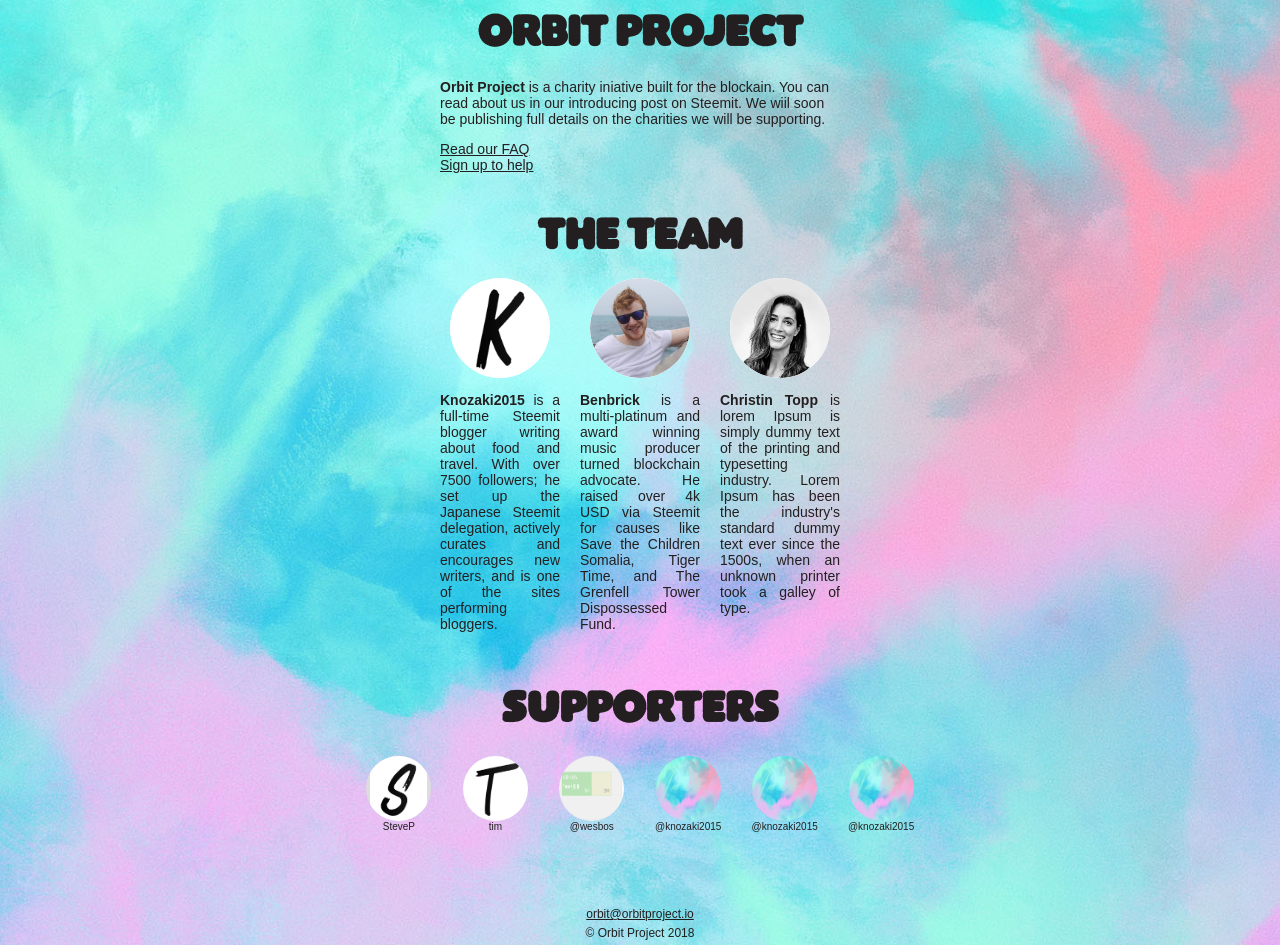
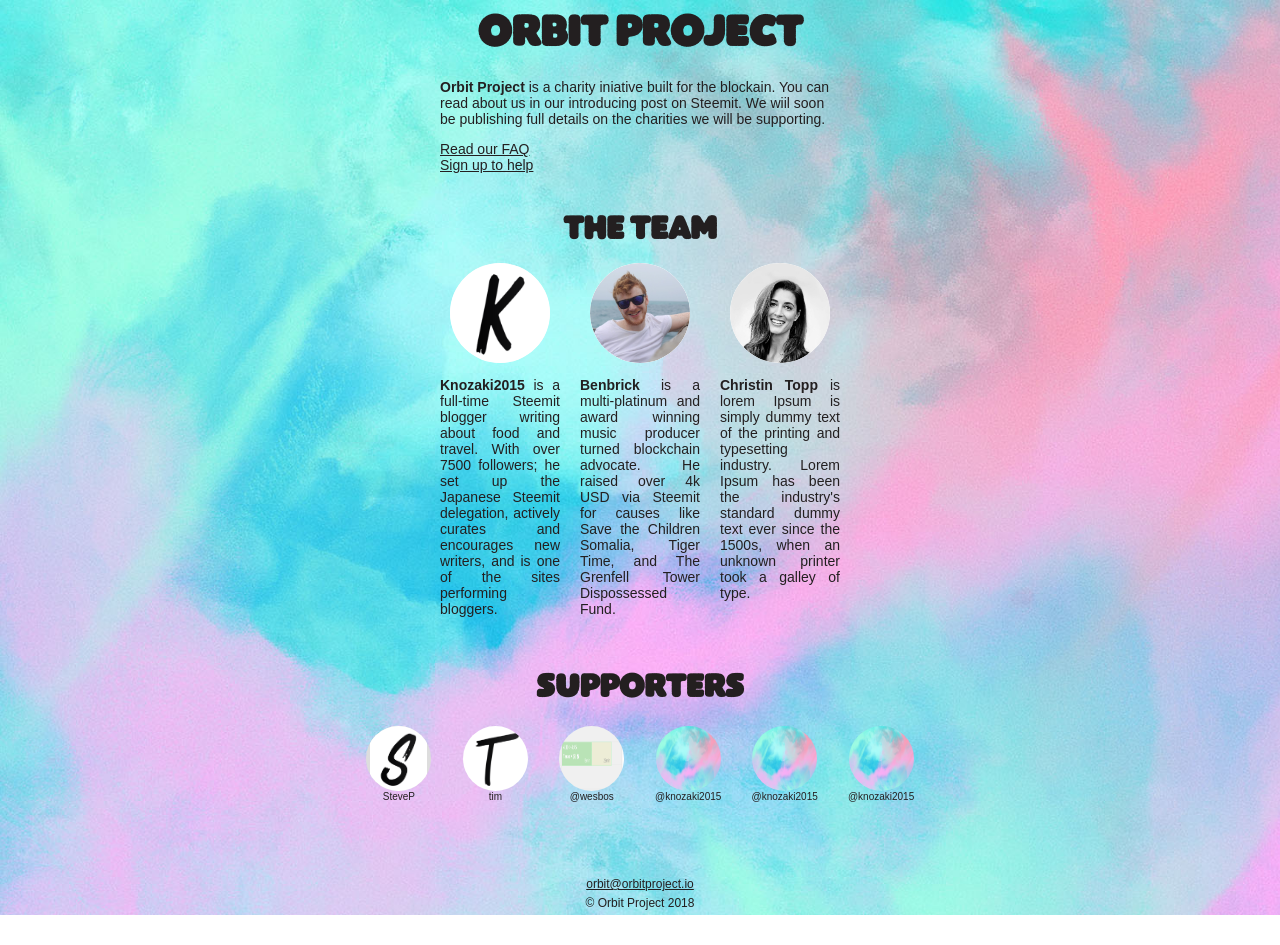
Before and after one commit to orbitprojectcharity/orbitproject, a Jekyll site: the page built from index.html, in a window 1280 px wide. Built offline with Jekyll 4.4.1, drawn with Linux system fonts in a browser that asks for light colours; after the commit the page ends 915 px from its top, so only the background shows below that.

Commit message:
Update _main-style.scss

```diff
--- a/_sass/_main-style.scss
+++ b/_sass/_main-style.scss
@@ -27,13 +27,7 @@
 	padding-bottom: 20px;
 }
 .block-title{
-	font-size: 48px;
-	text-transform: uppercase;
-	font-family: $vodka-rough;
 	text-align: center;
-	@media(max-width: 460px){
-		font-size: 35px;
-	}
 }
 .block-content{
 	color: $base-text-color;
```
